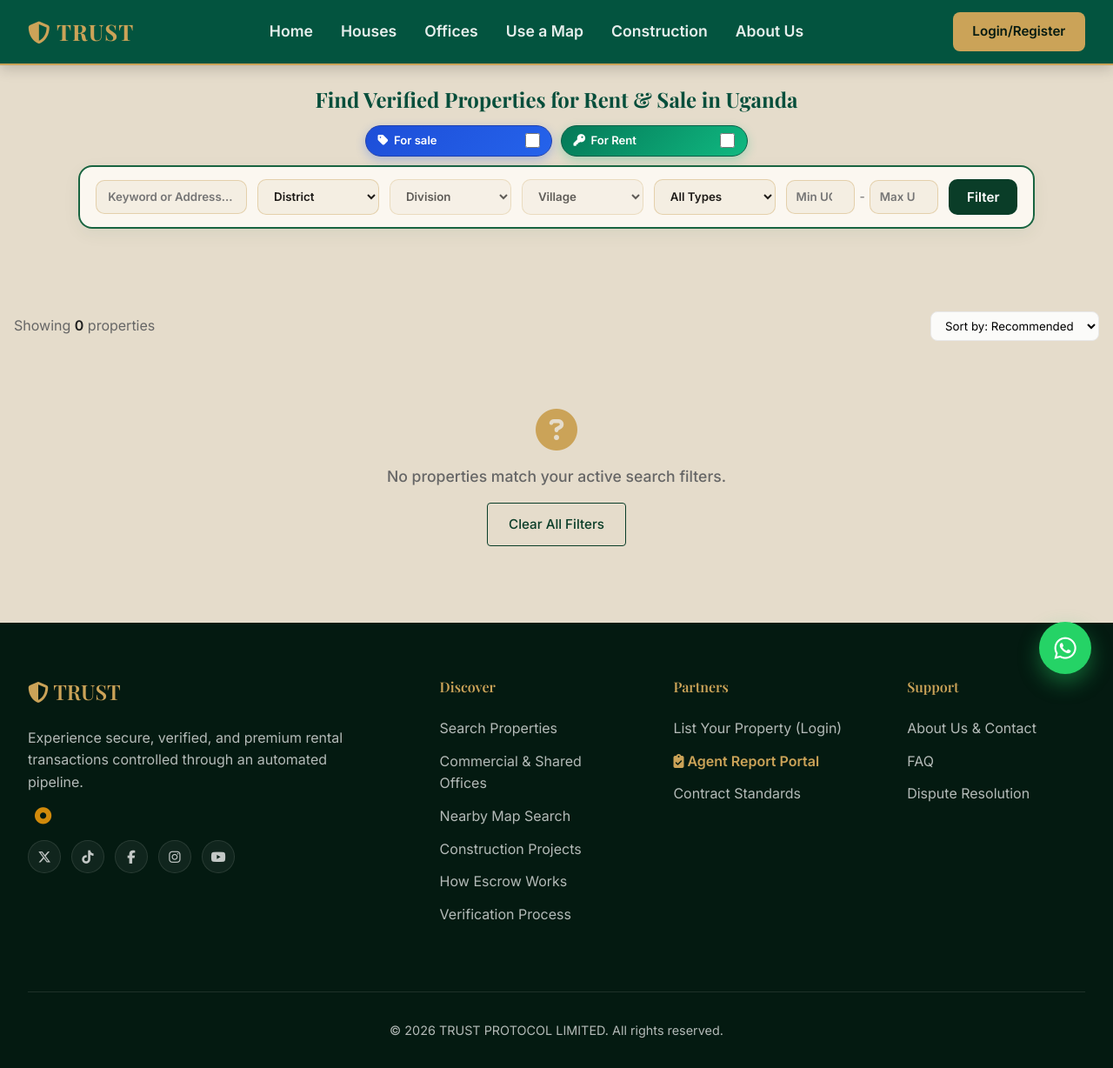
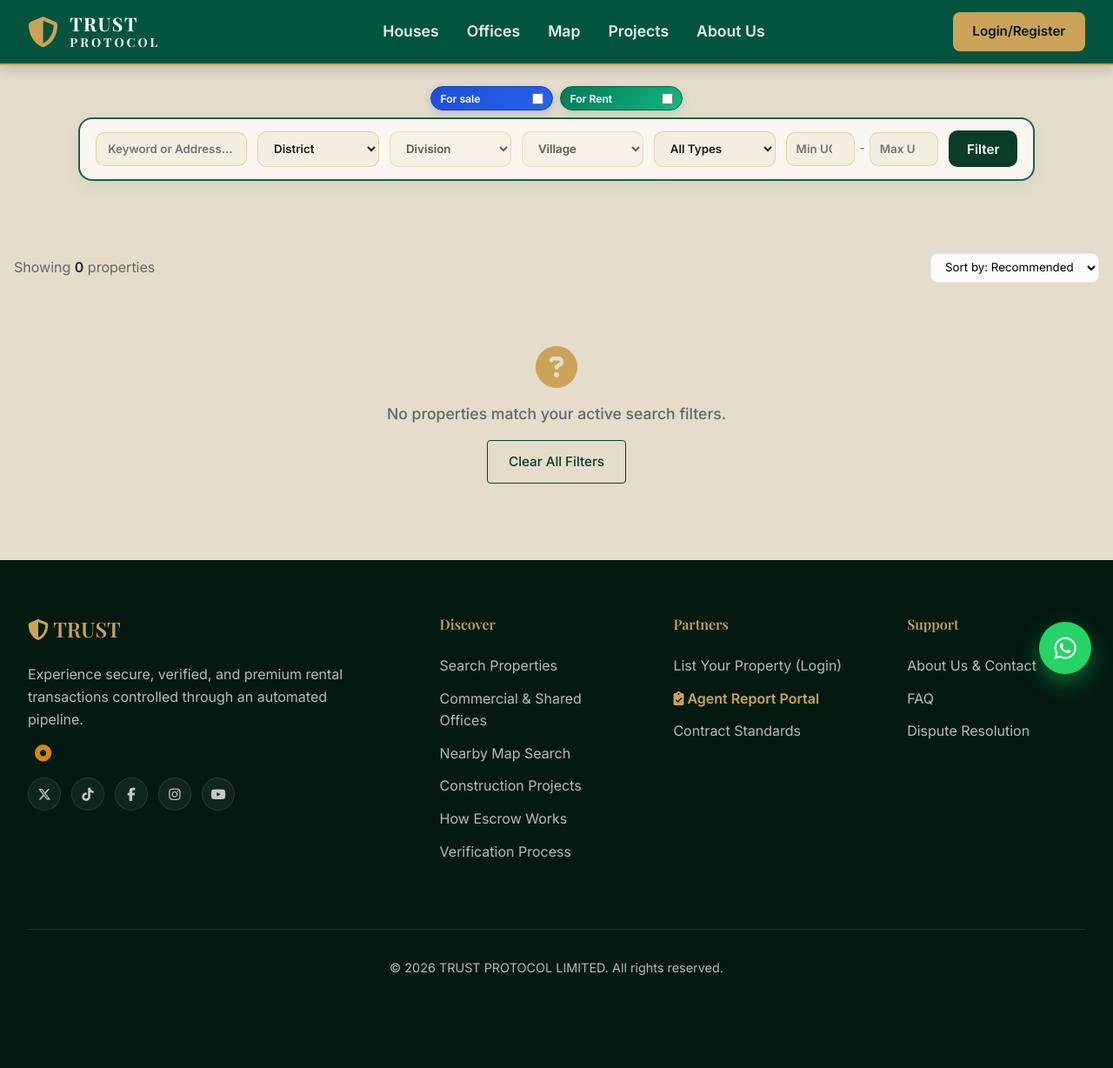
Before and after one commit to ronnie256-pro/Trustrentug, a Django app: page /search/ in a window 1280 px wide. Shown: the whole page at 87% size. After the commit the page ends 1122 px from the top, so only its background shows below. Run offline with Django 5.2, Linux system fonts and the light colour scheme; data that the repository does not hold is empty; some libraries are stand-ins or nearby versions; some web fonts are replaced.

Commit message:
new updates

```diff
--- a/core/templates/base.html
+++ b/core/templates/base.html
@@ -78,8 +78,86 @@
         }
 
         .navbar-brand {
-            font-size: 1.6rem !important;
-            font-weight: 800 !important;
+            display: inline-flex !important;
+            align-items: center !important;
+            gap: 0.75rem !important;
+            text-decoration: none !important;
+            flex-shrink: 0;
+        }
+
+        @media (min-width: 993px) {
+            .navbar-brand {
+                margin-right: 3.5rem !important;
+            }
+        }
+
+        .navbar-brand .brand-logo-img {
+            height: 44px;
+            width: auto;
+            max-width: 50px;
+            object-fit: contain;
+            vertical-align: middle;
+            flex-shrink: 0;
+            display: block;
+        }
+
+        .navbar-brand .brand-icon-fallback {
+            font-size: 2.2rem;
+            color: var(--color-gold);
+            display: inline-flex;
+            align-items: center;
+            flex-shrink: 0;
+        }
+
+        .navbar-brand .brand-text-container {
+            display: inline-flex;
+            flex-direction: column;
+            justify-content: center;
+            line-height: 1;
+            user-select: none;
+        }
+
+        .navbar-brand .brand-text-top {
+            color: #ffffff !important;
+            font-family: var(--font-heading);
+            font-size: 1.35rem;
+            font-weight: 800;
+            letter-spacing: 1.5px;
+            line-height: 1.05;
+            text-transform: uppercase;
+        }
+
+        .navbar-brand .brand-text-bottom {
+            color: #ffffff !important;
+            font-family: var(--font-heading);
+            font-size: 0.88rem;
+            font-weight: 700;
+            letter-spacing: 3px;
+            line-height: 1.1;
+            text-transform: uppercase;
+            opacity: 0.95;
+            margin-top: 2px;
+        }
+
+        @media (max-width: 576px) {
+            .navbar-brand {
+                gap: 0.5rem !important;
+            }
+            .navbar-brand .brand-logo-img {
+                height: 36px;
+                max-width: 40px;
+            }
+            .navbar-brand .brand-icon-fallback {
+                font-size: 1.8rem;
+            }
+            .navbar-brand .brand-text-top {
+                font-size: 1.1rem;
+                letter-spacing: 1px;
+            }
+            .navbar-brand .brand-text-bottom {
+                font-size: 0.72rem;
+                letter-spacing: 2px;
+            }
         }
 
         .nav-links li a {
@@ -235,12 +313,16 @@
     <!-- Navigation -->
     <nav class="navbar" id="main-navbar">
         <div class="container">
-            <a href="/" class="navbar-brand">
+            <a href="{% url 'home' %}" class="navbar-brand">
                 {% if site_settings.site_logo %}
-                    <img src="{{ site_settings.site_logo.url }}" alt="{{ site_settings.site_name }}" style="max-height: 40px; width: auto; object-fit: contain; vertical-align: middle;">
+                    <img src="{{ site_settings.site_logo.url }}" alt="TRUST PROTOCOL" class="brand-logo-img">
                 {% else %}
-                    <i class="fa-solid fa-shield-halved"></i> {{ site_settings.site_name|default:"TRUST" }}
+                    <i class="fa-solid fa-shield-halved brand-icon-fallback"></i>
                 {% endif %}
+                <div class="brand-text-container">
+                    <span class="brand-text-top">TRUST</span>
+                    <span class="brand-text-bottom">PROTOCOL</span>
+                </div>
             </a>
 
             <button class="hamburger" id="navbar-toggle" aria-label="Toggle navigation">
@@ -248,11 +330,10 @@
             </button>
 
             <ul class="nav-links" id="nav-links">
-                <li><a href="/">Home</a></li>
                 <li><a href="/search/">Houses</a></li>
                 <li><a href="{% url 'offices' %}">Offices</a></li>
-                <li><a href="/nearby/">Use a Map</a></li>
-                <li><a href="{% url 'projects_list' %}">Construction</a></li>
+                <li><a href="/nearby/">Map</a></li>
+                <li><a href="{% url 'projects_list' %}">Projects</a></li>
                 <li><a href="/about-us/">About Us</a></li>
                 <li class="mobile-only-auth" style="padding-top: 1rem; border-top: 1px solid rgba(203, 163, 88, 0.3); margin-top: 0.5rem;">
                     {% if user.is_authenticated %}
--- a/core/templates/tenant/search.html
+++ b/core/templates/tenant/search.html
@@ -220,7 +220,7 @@ body {
             font-size: 0.8rem !important;
         }
         .layout {
-            padding: 1rem 0.75rem !important;
+            padding: 0.75rem 0.6rem !important;
             width: 100% !important;
             max-width: 100% !important;
             box-sizing: border-box !important;
@@ -228,9 +228,11 @@ body {
         }
         .mobile-filter-toggle-container {
             display: block !important;
+            margin-bottom: 0.45rem !important;
         }
         #topFilterForm {
             display: none;
+            margin-bottom: 0.45rem !important;
         }
         #topFilterForm.mobile-active {
             display: block !important;
@@ -253,33 +255,35 @@ body {
 
 {% block content %}
 <div class="layout">
-    <h1 style="font-family: var(--font-heading); font-size: 1.5rem; font-weight: 800; color: #064e3b; text-align: center; margin-top: 0; margin-bottom: 0.85rem;">Find Verified Properties for Rent & Sale in Uganda</h1>
+    <!-- Accessible hidden page heading for screen readers & SEO -->
+    <h1 style="position: absolute; width: 1px; height: 1px; padding: 0; margin: -1px; overflow: hidden; clip: rect(0, 0, 0, 0); white-space: nowrap; border: 0;">Verified Properties for Rent &amp; Sale</h1>
+
     <!-- MOBILE FILTER TOGGLE BUTTON -->
-    <div class="mobile-filter-toggle-container" style="display: none; width: 100%; margin-bottom: 0.85rem; text-align: center;">
-        <button type="button" id="mobile-filter-toggle-btn" onclick="toggleMobileSearchFilter()" style="width: 100%; max-width: 400px; padding: 0.75rem 1.25rem; background: #047857; color: white; border: none; border-radius: 12px; font-weight: 800; font-size: 0.95rem; cursor: pointer; display: inline-flex; align-items: center; justify-content: center; gap: 0.5rem; box-shadow: 0 4px 12px rgba(4, 120, 87, 0.25);">
-            <i class="fa-solid fa-sliders"></i> Filter Properties <span id="filter-chevron" style="margin-left: 0.25rem;">▼</span>
+    <div class="mobile-filter-toggle-container" style="display: none; width: 100%; margin-bottom: 0.45rem; text-align: center;">
+        <button type="button" id="mobile-filter-toggle-btn" onclick="toggleMobileSearchFilter()" style="width: 100%; max-width: 400px; padding: 0.65rem 1.15rem; background: #047857; color: white; border: none; border-radius: 12px; font-weight: 800; font-size: 0.92rem; cursor: pointer; display: inline-flex; align-items: center; justify-content: center; gap: 0.5rem; box-shadow: 0 4px 12px rgba(4, 120, 87, 0.25);">
+            Filter Properties <span id="filter-chevron" style="margin-left: 0.25rem;">▼</span>
         </button>
     </div>
 
     <!-- REPOSITIONED HORIZONTAL FILTER FORM WITH FULL BLUE TOP TOGGLE -->
-    <form id="topFilterForm" method="GET" action="{% url 'search' %}" class="filters" style="max-width: 1100px; width: 100%; margin: 0 auto 1.25rem auto; border: none; background: transparent; padding: 0; box-shadow: none;">
+    <form id="topFilterForm" method="GET" action="{% url 'search' %}" class="filters" style="max-width: 1100px; width: 100%; margin: 0 auto 0.35rem auto; border: none; background: transparent; padding: 0; box-shadow: none;">
 
         <!-- TOP TOGGLE PILLS: "For sale" (Blue) & "For Rent" (Green) (CENTERED & REDUCED SIZE) -->
-        <div style="display: flex; flex-wrap: wrap; gap: 0.6rem; align-items: center; justify-content: center; max-width: 440px; width: 100%; margin: 0 auto 0.65rem auto;">
+        <div style="display: flex; flex-wrap: wrap; gap: 0.5rem; align-items: center; justify-content: center; max-width: 290px; width: 100%; margin: 0 auto 0.45rem auto;">
             <!-- 1. For sale (Blue) -->
-            <div style="flex: 1; min-width: 170px; background: linear-gradient(135deg, #1d4ed8, #2563eb); border: 1.5px solid #1e40af; padding: 0.4rem 0.85rem; border-radius: 50px; display: flex; align-items: center; justify-content: space-between; box-shadow: 0 4px 12px rgba(37, 99, 235, 0.3);">
-                <label for="for_sale_checkbox" style="font-weight: 800; font-size: 0.82rem; color: #ffffff !important; cursor: pointer; display: flex; align-items: center; gap: 0.4rem; margin: 0;">
-                    <i class="fa-solid fa-tag" style="color: #ffffff !important; font-size: 0.85rem;"></i> For sale
+            <div style="flex: 1; min-width: 115px; background: linear-gradient(135deg, #1d4ed8, #2563eb); border: 1.5px solid #1e40af; padding: 0.22rem 0.65rem; border-radius: 50px; display: flex; align-items: center; justify-content: space-between; box-shadow: 0 3px 10px rgba(37, 99, 235, 0.25);">
+                <label for="for_sale_checkbox" style="font-weight: 700; font-size: 0.76rem; color: #ffffff !important; cursor: pointer; margin: 0;">
+                    For sale
                 </label>
-                <input type="checkbox" id="for_sale_checkbox" name="for_sale" value="on" {% if for_sale %}checked{% endif %} onchange="if(this.checked){ document.getElementById('for_rent_checkbox').checked = false; } this.form.submit();" style="width: 17px; height: 17px; accent-color: #2563eb; cursor: pointer; margin: 0;">
+                <input type="checkbox" id="for_sale_checkbox" name="for_sale" value="on" {% if for_sale %}checked{% endif %} onchange="if(this.checked){ document.getElementById('for_rent_checkbox').checked = false; } this.form.submit();" style="width: 13px; height: 13px; accent-color: #2563eb; cursor: pointer; margin: 0; vertical-align: middle;">
             </div>
 
             <!-- 2. For Rent (Green) -->
-            <div style="flex: 1; min-width: 170px; background: linear-gradient(135deg, #047857, #10b981); border: 1.5px solid #065f46; padding: 0.4rem 0.85rem; border-radius: 50px; display: flex; align-items: center; justify-content: space-between; box-shadow: 0 4px 12px rgba(16, 185, 129, 0.3);">
-                <label for="for_rent_checkbox" style="font-weight: 800; font-size: 0.82rem; color: #ffffff !important; cursor: pointer; display: flex; align-items: center; gap: 0.4rem; margin: 0;">
-                    <i class="fa-solid fa-key" style="color: #ffffff !important; font-size: 0.85rem;"></i> For Rent
+            <div style="flex: 1; min-width: 115px; background: linear-gradient(135deg, #047857, #10b981); border: 1.5px solid #065f46; padding: 0.22rem 0.65rem; border-radius: 50px; display: flex; align-items: center; justify-content: space-between; box-shadow: 0 3px 10px rgba(16, 185, 129, 0.25);">
+                <label for="for_rent_checkbox" style="font-weight: 700; font-size: 0.76rem; color: #ffffff !important; cursor: pointer; margin: 0;">
+                    For Rent
                 </label>
-                <input type="checkbox" id="for_rent_checkbox" name="for_rent" value="on" {% if for_rent %}checked{% endif %} onchange="if(this.checked){ document.getElementById('for_sale_checkbox').checked = false; } this.form.submit();" style="width: 17px; height: 17px; accent-color: #10b981; cursor: pointer; margin: 0;">
+                <input type="checkbox" id="for_rent_checkbox" name="for_rent" value="on" {% if for_rent %}checked{% endif %} onchange="if(this.checked){ document.getElementById('for_sale_checkbox').checked = false; } this.form.submit();" style="width: 13px; height: 13px; accent-color: #10b981; cursor: pointer; margin: 0; vertical-align: middle;">
             </div>
         </div>
 
@@ -343,7 +347,7 @@ body {
 
     <!-- 3. CARDS GRID (5 CARDS PER ROW, IMMEDIATELY BELOW) -->
     <main>
-        <div style="display: flex; justify-content: space-between; align-items: center; margin-bottom: 0.85rem;">
+        <div style="display: flex; justify-content: space-between; align-items: center; margin-bottom: 0.55rem; margin-top: 0.15rem;">
             <p style="color: var(--color-text-muted); margin: 0;">Showing <strong style="color: var(--color-text-dark);">{{ total_count }}</strong> properties</p>
             <select class="form-control" style="width: auto; padding: 0.45rem 0.75rem; border-radius: 8px;">
                 <option>Sort by: Recommended</option>
```
Also changed, not shown: core/templates/tenant/offices.html (+11 -8 lines).
